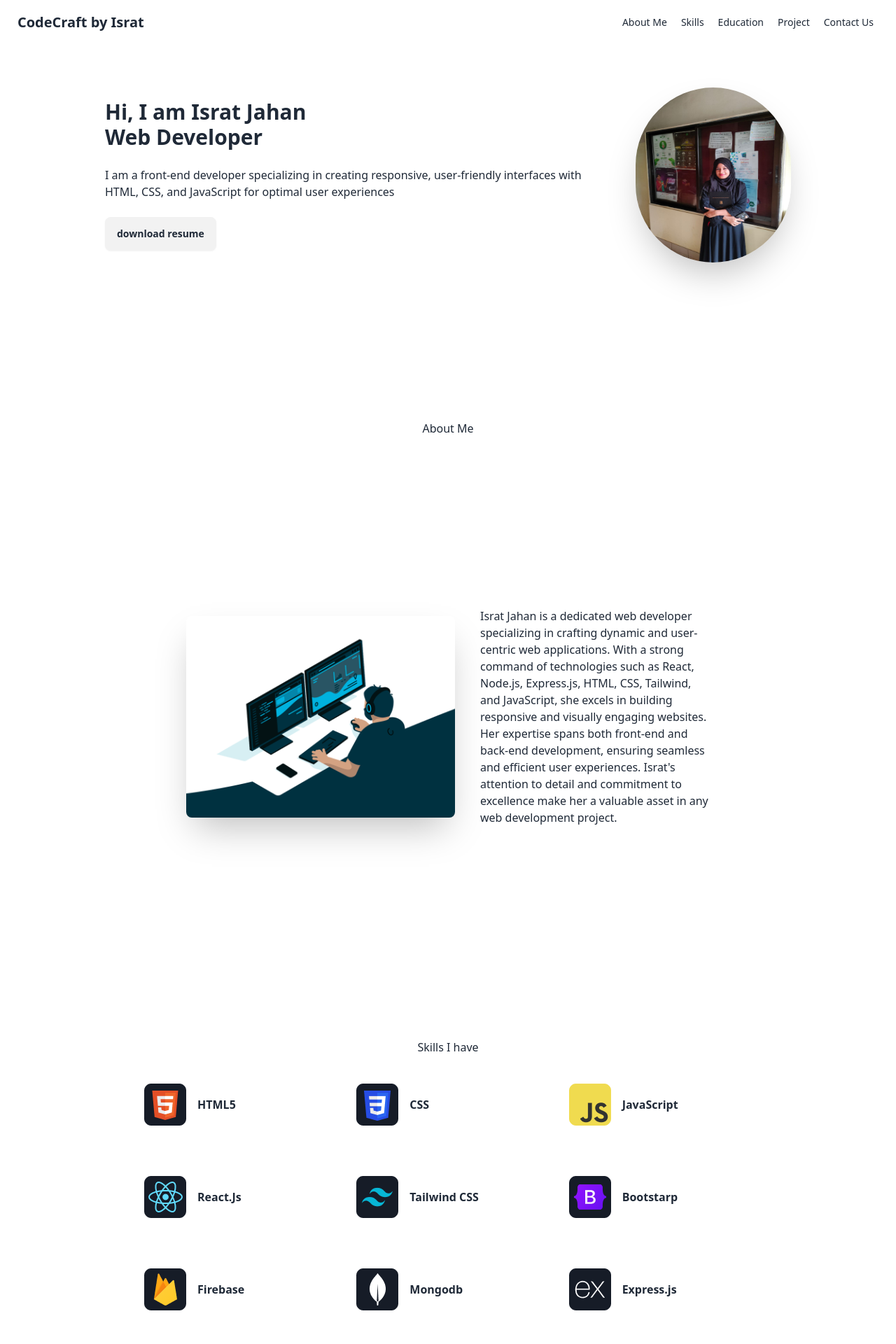
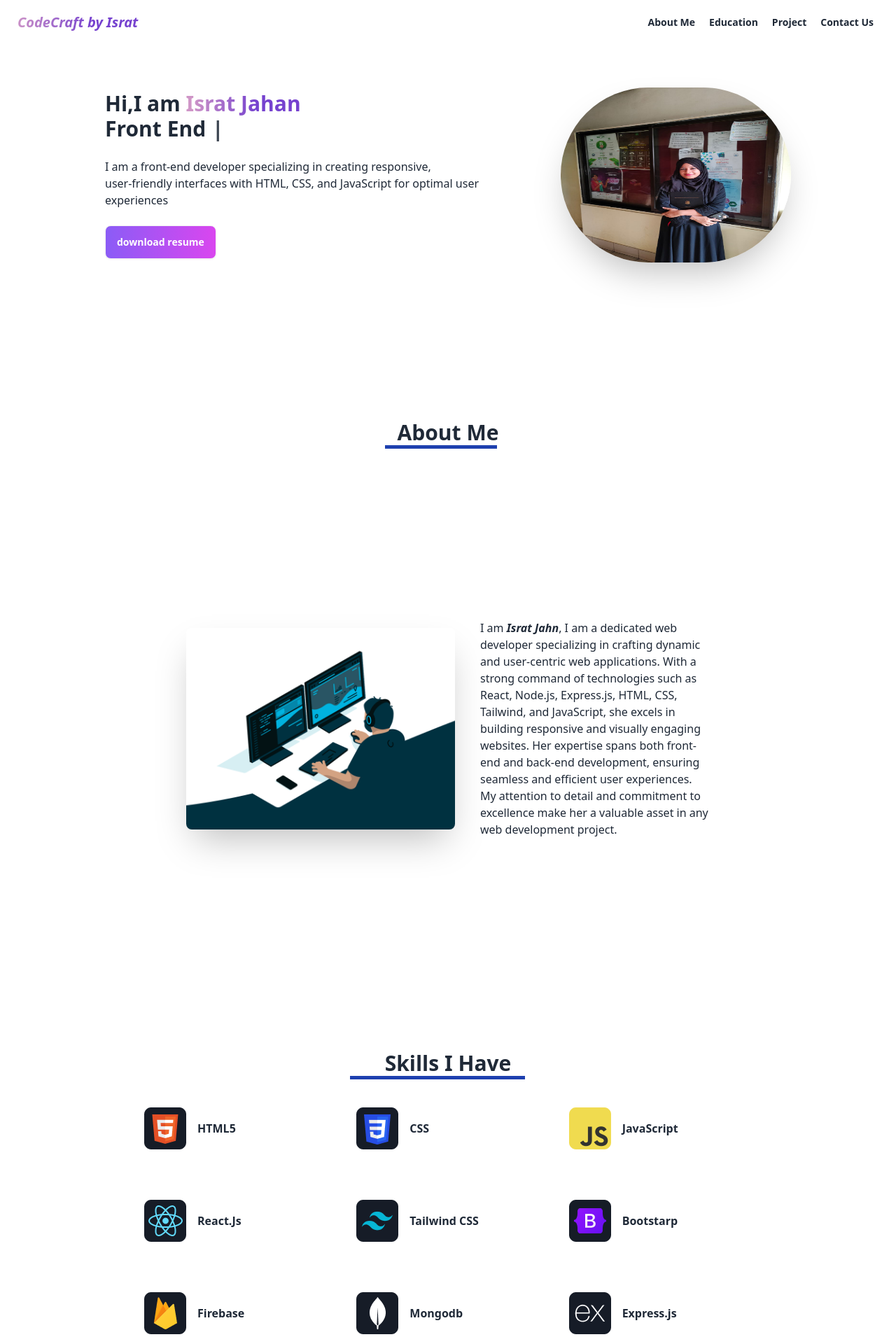
Before and after one commit to Isratjahan6898/my-protfolio, a React (Vite) app: page / in a window 1280 px wide. Shown: the top 1920 px of the page at 70% size. Built offline with nearby package versions, Linux system fonts and the light colour scheme.

Commit message:
use differen type animation

```diff
--- a/package.json
+++ b/package.json
@@ -19,12 +19,15 @@
     "localforage": "^1.10.0",
     "match-sorter": "^6.3.4",
     "react": "^18.3.1",
+    "react-awesome-reveal": "^4.2.12",
     "react-dom": "^18.3.1",
     "react-hot-toast": "^2.4.1",
     "react-icons": "^5.2.1",
     "react-router-dom": "^6.24.0",
+    "react-scroll": "^1.9.0",
     "sort-by": "^1.2.0",
-    "styled-components": "^6.1.11"
+    "styled-components": "^6.1.11",
+    "typewriter-effect": "^2.21.0"
   },
   "devDependencies": {
     "@types/react": "^18.3.3",
--- a/src/Components/AboutMe/AboutMe.jsx
+++ b/src/Components/AboutMe/AboutMe.jsx
@@ -1,18 +1,34 @@
 import img2 from '../../assets/Images/about.gif'
+import { Fade } from "react-awesome-reveal";
+import AOS from 'aos';
+import 'aos/dist/aos.css';
+import { useEffect } from 'react';
 
 const AboutMe = () => {
+  useEffect(() => {
+    AOS.init({
+      duration: 1200,
+    });
+  }, []);
     return (
-        <div className="mt-[100px] mx-[250px]">
-            <h1 className="text-center">About Me</h1>
-            <div className="hero  min-h-screen">
-  <div className="hero-content flex-col  lg:flex-row">
+        <div  className="mt-[100px] lg:mx-[250px]">
+            <div>
+            <Fade direction={'up'}>
+            <h1 className="text-center  font-bold text-3xl">About Me</h1>
+          </Fade>
+
+            {/* <h1 className="text-center  font-bold text-3xl">About Me</h1> */}
+            <hr className='w-[160px] border-b-4 ml-[80px] border-blue-800 lg:ml-[300px] hover:border-double' />
+            </div>
+            <div className="hero min-h-screen">
+  <div className="hero-content flex-col lg:flex-row">
     <img
       src={img2}
       className="max-w-sm rounded-lg shadow-2xl" />
-    <div>
+    <div data-aos="fade-up">
 
       <p className="py-6 pl-[20px]">
-      Israt Jahan is a dedicated web developer specializing in crafting dynamic and user-centric web applications. With a strong command of technologies such as React, Node.js, Express.js, HTML, CSS, Tailwind, and JavaScript, she excels in building responsive and visually engaging websites. Her expertise spans both front-end and back-end development, ensuring seamless and efficient user experiences. Israt's attention to detail and commitment to excellence make her a valuable asset in any web development project.
+     I am <span className='font-bold italic'>Israt Jahn</span>, I am a dedicated web developer specializing in crafting dynamic and user-centric web applications. With a strong command of technologies such as React, Node.js, Express.js, HTML, CSS, Tailwind, and JavaScript, she excels in building responsive and visually engaging websites. Her expertise spans both front-end and back-end development, ensuring seamless and efficient user experiences. My attention to detail and commitment to excellence make her a valuable asset in any web development project.
       </p>
 
     </div>
--- /dev/null
+++ b/src/Components/Banner/Banner.css
@@ -0,0 +1,6 @@
+.text-gradient {
+    background: #CF40CA;
+    background: linear-gradient(to right, #CF40CA 5%, #7642CF 61%);
+    -webkit-background-clip: text;
+    -webkit-text-fill-color: transparent;
+  }
--- a/src/Components/Banner/Banner.jsx
+++ b/src/Components/Banner/Banner.jsx
@@ -2,25 +2,35 @@
 import img1 from '../../assets/Image/israt.jpg'
 
 import resume from '../../assets/resume/israt jahan resume.pdf'
+import './Banner.css'
+import Typewriter from 'typewriter-effect';
 const Banner = () => {
     return (
         <div>
             <div className="hero h-[500px]">
-  <div className="hero-content flex-col lg:flex-row-reverse px-[150px] gap-[60px]">
+  <div className="hero-content flex-col lg:flex-row-reverse lg:px-[150px] gap-[60px]">
     <img
       src={img1}
       className="max-w-sm rounded-full  h-[250px] w-[350px] shadow-2xl" />
     <div>
-      <h1 className="text-3xl font-bold">Hi, I am Israt Jahan</h1>
-      <h1 className="text-3xl font-bold">Web Developer</h1>
+      <h1 className="text-3xl font-bold">Hi,I am <span className='text-gradient'>Israt Jahan</span>  </h1>
+      <h1 className="text-3xl font-bold">
+      <Typewriter
+        options={{
+          strings: [ 'Web Developer', 'Front End Developer'],
+          autoStart: true,
+          loop: true,
+        }}
+      />
+      </h1>
       <p className="py-6">
-      I am a front-end developer specializing in creating responsive, user-friendly interfaces with HTML, CSS, and JavaScript for optimal user experiences
+      I am a front-end developer specializing in creating responsive, <br></br>user-friendly interfaces with HTML, CSS, and JavaScript for optimal user experiences
       </p>
 
       <div>
 
         <a href={resume} download=''>
-        <button className='btn'> download resume</button>
+        <button className='btn bg-gradient-to-r from-violet-500 to-fuchsia-500 text-white font-bold'> download resume</button>
         </a>
         {/* <button className='btn'> download resume</button> */}
       </div>
--- a/src/Components/Contact/Contact.jsx
+++ b/src/Components/Contact/Contact.jsx
@@ -17,9 +17,9 @@ const Contact = () => {
         e.preventDefault();
 
         // EmailJs service ID, template ID, public key
-        const serviceId = "service_wr6zhjh";
-        const templateId = "template_bhogqnp";
-        const publicKey = "LxJqS-XXxqgol8RKC";
+        const serviceId = "service_ga4au47";
+        const templateId = "template_0zfi2em";
+        const publicKey = "5o6ZZatYE4dvpo-Yz";
 
         // new object
         const templateParams = {
@@ -56,14 +56,23 @@ const Contact = () => {
       }, []);
     return (
         <div className="mt-[100px] ">
-            <h1 className="text-center mb-[50px]">Contact Me</h1>
+
+
+
+          <h1 data-aos="fade-up" className="text-center  font-bold text-3xl">
+        Contact Me
+      </h1>
+      <hr className='w-[200px] border-b-4 ml-[80px] border-blue-800 lg:ml-[530px] hover:border-double' />
+
 
             <div>
+
+
             <section
-      id="contact"
+
       className="flex flex-col w-full justify-center items-center m-auto pt-20 text-gray-800"
     >
-      <h1 className="text-4xl text-center font-light mb-6">Contact</h1>
+
       <div className="grid grid-cols-1 md:grid-cols-2 items-center lg:space-x-6 space-y-6 lg:space-y-0 w-full max-w-7xl p-8 sm:p-12 rounded-3xl shadow-lg overflow-hidden bg-brown-50">
         <div className="space-y-20">
           <div>
@@ -75,10 +84,10 @@ const Contact = () => {
           </div>
           <div className="space-y-3 text-xl">
             <div className="flex gap-2 items-center">
-              <FaPhone /> +880 019 XXX XXXX
+              <FaPhone /> +8801713870701
             </div>
             <div className="flex gap-2 items-center">
-              <CiMail /> nusratneela27@gmail.com
+              <CiMail />israt6898@gmail.com
             </div>
             <div className="flex gap-2 items-center">
               <FaMapMarkerAlt /> Dhaka, Bangladesh
--- a/src/Components/Education/Education.jsx
+++ b/src/Components/Education/Education.jsx
@@ -1,15 +1,25 @@
+import { Fade } from "react-awesome-reveal";
 
 
 const Education = () => {
     return (
-        <div className="mx-[200px] mt-[100px]">
-            <h1 className="text-center mt-[100px] mb-[80px]">Education</h1>
+        <div className="lg:mx-[200px] mt-[100px]">
+           <div className="mb-[60px]">
+            <Fade direction={'down'}>
+            <h1 className="text-center  font-bold text-3xl">Education</h1>
+          </Fade>
 
-            <div className="flex gap-[30px]">
+            {/* <h1 className="text-center  font-bold text-3xl">About Me</h1> */}
+            <hr className='w-[250px] border-b-4 ml-[80px] border-blue-800 lg:ml-[300px] hover:border-double' />
+            </div>
+
+            <div className="flex flex-col lg:flex-row gap-[30px]">
                 <div>
+                <Fade direction={'left'}>
                 <div className="card bg-base-100 w-96 shadow-xl">
   <div className="card-body">
-    <h2 className="card-title">Secondary School Certificate (SSC)</h2>
+
+   <h2 className="card-title">Secondary School Certificate (SSC)</h2>
    <ul>
     <li><span>Institution: </span>Mirpur Bangla School & College</li>
     <li><span>Field of Study: </span>Science</li>
@@ -17,11 +27,14 @@ const Education = () => {
     <li><span>Year of Completion: </span>2014</li>
    </ul>
 
+
   </div>
 </div>
+</Fade>
                 </div>
 
                 <div>
+                <Fade direction={'right'}>
                 <div className="card bg-base-100 w-96 shadow-xl">
   <div className="card-body">
     <h2 className="card-title">Higher Secondary Certificate (HSC)</h2>
@@ -35,11 +48,14 @@ const Education = () => {
 
   </div>
 </div>
+</Fade>
                 </div>
+
             </div>
 
 
             <div className="flex text-center items-center justify-center mt-[40px]">
+            <Fade direction={'down'}>
             <div className="card bg-base-100 w-96 shadow-xl">
   <div className="card-body">
     <h2 className="card-title">Bachelor of Science in Computer Science and Engineering (BSc in CSE)</h2>
@@ -52,6 +68,8 @@ const Education = () => {
 
   </div>
 </div>
+</Fade>
+
             </div>
 
         </div>
--- /dev/null
+++ b/src/Components/Footer/Footer.jsx
@@ -0,0 +1,29 @@
+import { FaGithub, FaLinkedin } from "react-icons/fa";
+
+
+
+const Footer = () => {
+    return (
+        <div className="mt-[50px]">
+            <section className="px-6 md:px-16 lg:px-40 py-6 md:py-10 flex flex-col md:flex-row justify-between items-center text-gray-800">
+      <div className="flex flex-col md:flex-row items-center gap-4">
+        <h1>Israt Jahan</h1>
+
+        <h1 className="text-xs md:text-sm md:border-s-2 ps-2">
+           Copyright © 2024 - All rights reserved
+        </h1>
+      </div>
+      <p className="flex text-xl md:text-3xl gap-4 mt-4 md:mt-0">
+        <a href="https://github.com/nusratneela27">
+          <FaGithub></FaGithub>
+        </a>
+        <a href="https://www.linkedin.com/in/nusrat-jahan-neela">
+          <FaLinkedin></FaLinkedin>
+        </a>
+      </p>
+    </section>
+        </div>
+    );
+};
+
+export default Footer;
--- a/src/Components/Home/Home.jsx
+++ b/src/Components/Home/Home.jsx
@@ -2,6 +2,7 @@ import AboutMe from "../AboutMe/AboutMe";
 import Banner from "../Banner/Banner";
 import Contact from "../Contact/Contact";
 import Education from "../Education/Education";
+import Footer from "../Footer/Footer";
 import Navbar from "../Navbar/Navbar";
 import Project from "../Project/Project";
 import Skills from "../Skills/Skills";
@@ -10,7 +11,7 @@ import Skills from "../Skills/Skills";
 const Home = () => {
     return (
         <div>
-            <Navbar></Navbar>
+   <Navbar></Navbar>
     <Banner></Banner>
     <AboutMe></AboutMe>
     <Skills></Skills>
@@ -19,6 +20,7 @@ const Home = () => {
 
     <Project></Project>
     <Contact></Contact>
+    <Footer></Footer>
         </div>
     );
 };
--- /dev/null
+++ b/src/Components/Navbar/Navbar.css
@@ -0,0 +1,6 @@
+.text-gradient {
+    background: #CF95C7;
+    background: linear-gradient(to right, #CF95C7 5%, #7642CF 61%);
+    -webkit-background-clip: text;
+    -webkit-text-fill-color: transparent;
+  }
--- a/src/Components/Navbar/Navbar.jsx
+++ b/src/Components/Navbar/Navbar.jsx
@@ -1,3 +1,5 @@
+import { NavLink } from "react-router-dom";
+import './Navbar.css'
 
 
 const Navbar = () => {
@@ -23,24 +25,49 @@ const Navbar = () => {
       <ul
         tabIndex={0}
         className="menu menu-sm dropdown-content bg-base-100 rounded-box z-[1] mt-3 w-52 p-2 shadow">
-         <p className="mb-[10px]">About Me</p>
-      <p className="mb-[10px]">Skills</p>
-      <p className="mb-[10px]">Education</p>
-      <p className="mb-[10px]">Project</p>
-      <p className="mb-[10px]">Contact Us</p>
+        <NavLink>
+        <p className="mb-[10px] font-bold">About Me</p>
+        </NavLink>
+
+        <NavLink>
+        <p className="mb-[10px] font-bold">Skills</p>
+        </NavLink>
+        <NavLink>
+        <p className="mb-[10px] font-bold">Education</p>
+        </NavLink>
+
+        <NavLink>
+        <p className="mb-[10px] font-bold">Project</p>
+        </NavLink>
+        <NavLink>
+        <p className="mb-[10px] font-bold">Contact Us</p>
+        </NavLink>
+
+
+
       </ul>
     </div>
-    <a className="btn btn-ghost text-xl">CodeCraft by Israt</a>
+    <a className="btn btn-ghost text-xl text-gradient font-extrabold text-4xl italic">CodeCraft by Israt</a>
   </div>
   <div className="navbar-end hidden lg:flex">
     <ul className="menu menu-horizontal px-1">
 
 
-      <p className="mr-[20px]">About Me</p>
-      <p className="mr-[20px]">Skills</p>
-      <p className="mr-[20px]">Education</p>
-      <p className="mr-[20px]">Project</p>
-      <p className="mr-[20px]">Contact Us</p>
+      <NavLink to='about'>
+      <p className="mr-[20px] font-bold">About Me</p>
+      </NavLink>
+      <NavLink>
+
+      </NavLink>
+      <NavLink>
+      <p className="mr-[20px] font-bold">Education</p>
+      </NavLink>
+     <NavLink>
+     <p className="mr-[20px] font-bold">Project</p>
+     </NavLink>
+      <NavLink>
+      <p className="mr-[20px] font-bold">Contact Us</p>
+      </NavLink>
     </ul>
   </div>
 
--- a/src/Components/Project/Project.jsx
+++ b/src/Components/Project/Project.jsx
@@ -3,15 +3,24 @@ import blood4life from '../../assets/Project/screencapture-blood-donetion-web-ap
 import glowbloom from '../../assets/Project/screencapture-glowbloom-project-web-app-2024-07-03-23_09_22 (1).png'
 
 import devaintart from '../../assets/Project/screencapture-deviantart-project-web-app-2024-07-03-23_09_10.png'
+import { Fade } from 'react-awesome-reveal';
 const Project = () => {
     return (
-        <div className="mt-[150px] mx-[100px] mb-[50px]">
-            <h1 className="text-center mb-[70px]">My Project</h1>
-            <div className="grid grid-cols-2 gap-[20px]">
+        <div className="mt-[150px]  lg:mx-[100px] mb-[50px]">
+              <div className="mb-[60px]">
+            <Fade direction={'down'}>
+            <h1 className="text-center  font-bold text-3xl">Education</h1>
+          </Fade>
+
+            {/* <h1 className="text-center  font-bold text-3xl">About Me</h1> */}
+            <hr className='w-[250px] border-b-4 ml-[80px] border-blue-800 lg:ml-[400px] hover:border-double' />
+            </div>
+            <div className="grid grid-cols-1 lg:grid-cols-2 gap-[20px]">
              <div>
                 {/* project 1 */}
+                <Fade direction={'left'}>
 
-                <div className="hero h-[490px] border ">
+                <div className="hero h-full lg:h-[490px] border ">
   <div className="hero-content flex-col  lg:flex-row">
     <img
       src={blood4life}
@@ -40,12 +49,14 @@ const Project = () => {
     </div>
   </div>
 </div>
+</Fade>
              </div>
 
              <div>
                 {/* project-2 */}
+                <Fade direction={'left'}>
 
-                <div className="hero h-[490px] border">
+                <div className="hero h-full lg:h-[490px] border">
   <div className="hero-content flex-col lg:flex-row">
     <img
       src={glowbloom}
@@ -75,6 +86,7 @@ const Project = () => {
     </div>
   </div>
 </div>
+</Fade>
              </div>
 
 
@@ -82,7 +94,8 @@ const Project = () => {
 
 
             <div className="flex justify-center items-center">
-            <div className="hero h-[490px] border mt-[40px] w-[550px]">
+            <Fade direction={'left'}>
+            <div className="hero h-full lg:h-[490px] border mt-[40px] w-[550px]">
   <div className="hero-content flex-col lg:flex-row">
     <img
       src={devaintart}
@@ -114,6 +127,7 @@ const Project = () => {
     </div>
   </div>
 </div>
+</Fade>
             </div>
         </div>
     );
--- a/src/Components/Skills/Skills.jsx
+++ b/src/Components/Skills/Skills.jsx
@@ -8,12 +8,29 @@ import firebase from '../../assets/Image/firebase.png'
 import mongodb from '../../assets/Image/mongo.png'
 import node from '../../assets/Image/node (1).png'
 import exprss from '../../assets/Image/express.png'
+import { Fade } from 'react-awesome-reveal'
+import AOS from 'aos';
+import 'aos/dist/aos.css';
+import { useEffect } from 'react'
 
 const Skills = () => {
+
+  useEffect(() => {
+    AOS.init({
+      duration: 1200,
+    });
+  }, []);
     return (
-        <div className="mt-[60px] mx-[200px]">
-            <h1 className="text-center">Skills I have</h1>
-            <div className='text-center grid grid-cols-3 gap-[30px] justify-center items-center'>
+        <div className="mt-[60px] lg:mx-[200px]">
+           <div>
+            <Fade direction={'down'}>
+            <h1 className="text-center  font-bold text-3xl">Skills I Have</h1>
+          </Fade>
+
+            {/* <h1 className="text-center  font-bold text-3xl">About Me</h1> */}
+            <hr className='w-[250px] border-b-4 ml-[80px] border-blue-800 lg:ml-[300px] hover:border-double' />
+            </div>
+            <div data-aos="zoom-in"  className='text-center grid grid-cols-3 gap-[30px] justify-center items-center'>
             <div className="flex mt-[40px] items-center gap-4  rounded-sm px-1 m-[2px]">
               <img src={html5}  />
               <h3 className="font-semibold">HTML5</h3>
```
Also changed, not shown: src/assets/Images/my signature.png (added), 1 other file (tests, documents, lock files or other folders).
